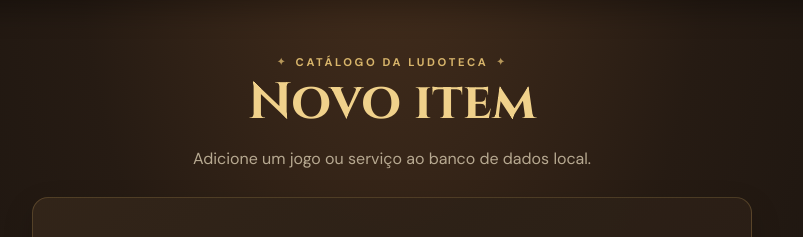
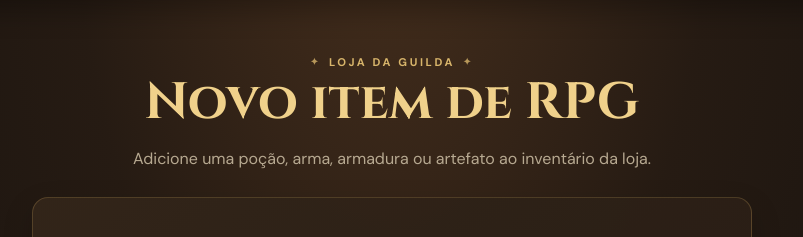
Before and after one commit to math3404/rpg-maker, a Django app: page /gerenciar/servicos/novo/ in a window 1280 px wide. Shown: the part 79-316 px from the top of the page, without its empty margins (248-1051 px from the left). Run offline with Django 5.2, Linux system fonts and the light colour scheme; the visitor is signed in with stand-in values (Sample User, id 1); data comes from the database, SQL or seed files in the repository.

Commit message:
Personaliza identidade RPG Maker: salão, loja e cadastro

```diff
--- a/taverna/templates/taverna/cadastrar_servico.html
+++ b/taverna/templates/taverna/cadastrar_servico.html
@@ -1,7 +1,7 @@
 {% extends 'taverna/base.html' %}
 {% block title %}Novo item | RPG Maker{% endblock %}
 {% block content %}
-<div class="page-heading mb-4"><span class="eyebrow">Catálogo da ludoteca</span><h1>Novo item</h1><p>Adicione um jogo ou serviço ao banco de dados local.</p></div>
+<div class="page-heading mb-4"><span class="eyebrow">Loja da guilda</span><h1>Novo item de RPG</h1><p>Adicione uma poção, arma, armadura ou artefato ao inventário da loja.</p></div>
 <section class="form-card">
     <form method="post" novalidate>{% csrf_token %}
         {% for field in form %}
```
